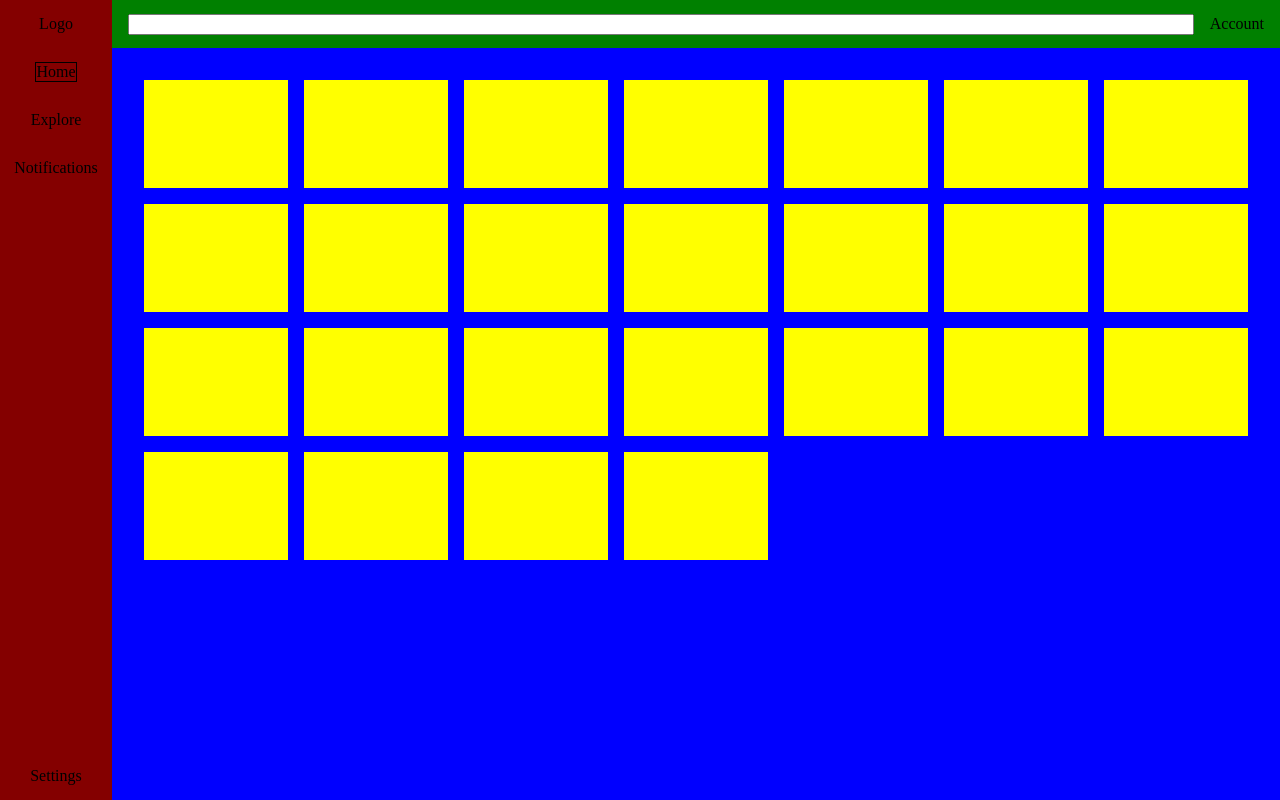
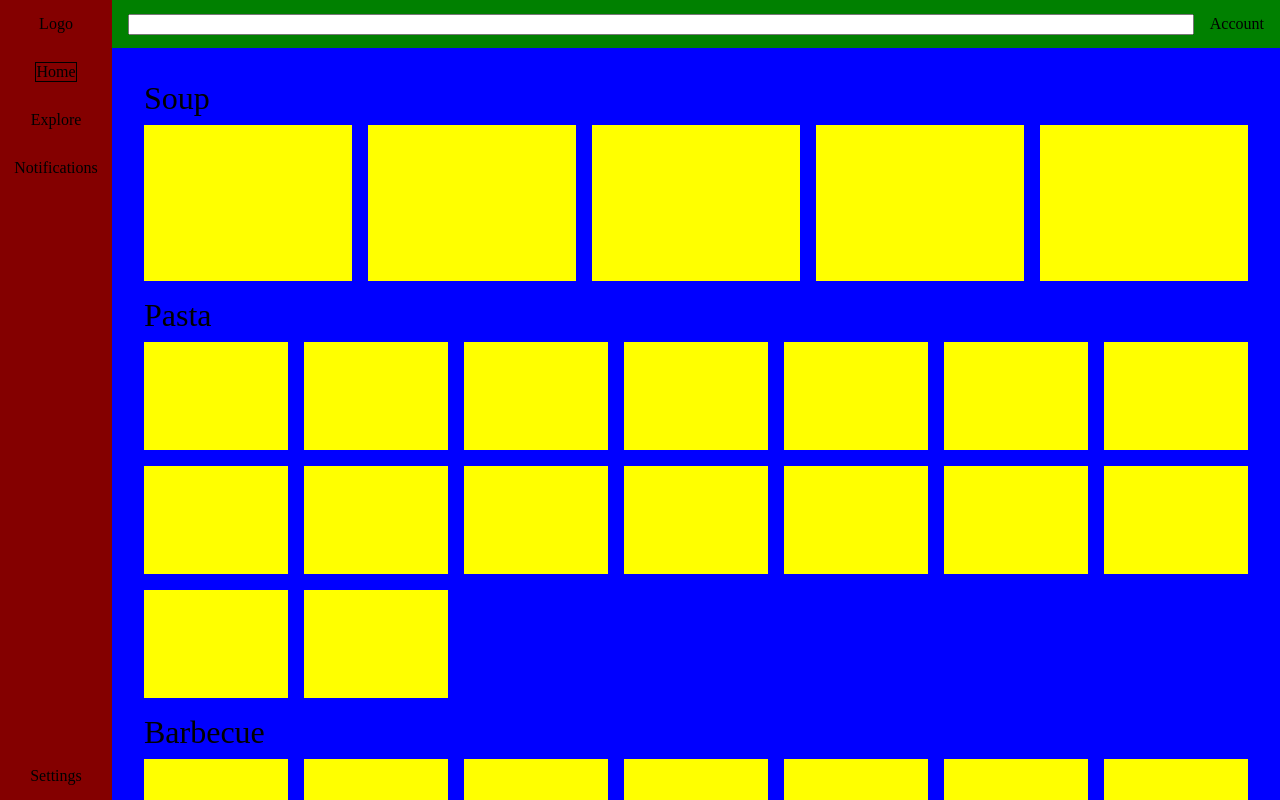
Before and after one commit to shsuarivas/Sous-Chef, a React (Vite) app in the folder Frontend/: page / in a window 1280 px wide. Built offline with nearby package versions, Linux system fonts and the light colour scheme.

Commit message:
Add recipe categories

```diff
--- a/Frontend/src/MainPage/pages/HomePage/HomePage.jsx
+++ b/Frontend/src/MainPage/pages/HomePage/HomePage.jsx
@@ -10,15 +10,38 @@ function Recipe() {
     );
 }
 
+function RecipeCategory({
+    categoryName,
+    recipes,
+}) {
+    return (
+        <>
+            <div className={styles.category_div} >
+                <span className={styles.category_title}>{categoryName}</span>
+                <div className={styles.category_grid}>
+                    {recipes}
+                </div>
+            </div>
+        </>
+    );
+}
+
 export default function HomePage() {
+    let recipes1 = [];
+    for (let i=0; i<5; i++) recipes1.push(<Recipe />);
 
-    let recipes = [];
-    for (let i=0; i<25; i++) recipes.push(<Recipe />);
+    let recipes2 = [];
+    for (let i=0; i<16; i++) recipes2.push(<Recipe />);
+
+    let recipes3 = [];
+    for (let i=0; i<8; i++) recipes3.push(<Recipe />);
 
     return (
         <>
             <div className={styles.main_div}>
-                {recipes}
+                <RecipeCategory categoryName="Soup" recipes={recipes1} />
+                <RecipeCategory categoryName="Pasta" recipes={recipes2} />
+                <RecipeCategory categoryName="Barbecue" recipes={recipes3} />
             </div>
         </>
     );
--- a/Frontend/src/MainPage/pages/HomePage/HomePage.module.scss
+++ b/Frontend/src/MainPage/pages/HomePage/HomePage.module.scss
@@ -5,11 +5,15 @@
     // flex-wrap: wrap;
     // justify-content: center;
 
-    display: grid;
-    grid-template-columns: repeat(auto-fit, minmax(9rem, 1fr));
+    // display: grid;
+    // grid-template-columns: repeat(auto-fit, minmax(9rem, 1fr));
     // grid-auto-rows: 7rem;
 
-    gap: 1rem;
+    // gap: 1rem;
+
+    display: flex;
+    flex-direction: column;
+    row-gap: 1rem;
 }
 
 .recipe_div {
@@ -19,3 +23,19 @@
 
     background-color: yellow;
 }
+
+.category_div {
+    display: flex;
+    flex-direction: column;
+    row-gap: 0.5rem;
+}
+
+.category_title {
+    font-size: 24pt;
+}
+
+.category_grid {
+    display: grid;
+    grid-template-columns: repeat(auto-fit, minmax(9rem, 1fr));
+    gap: 1rem;
+}
```
